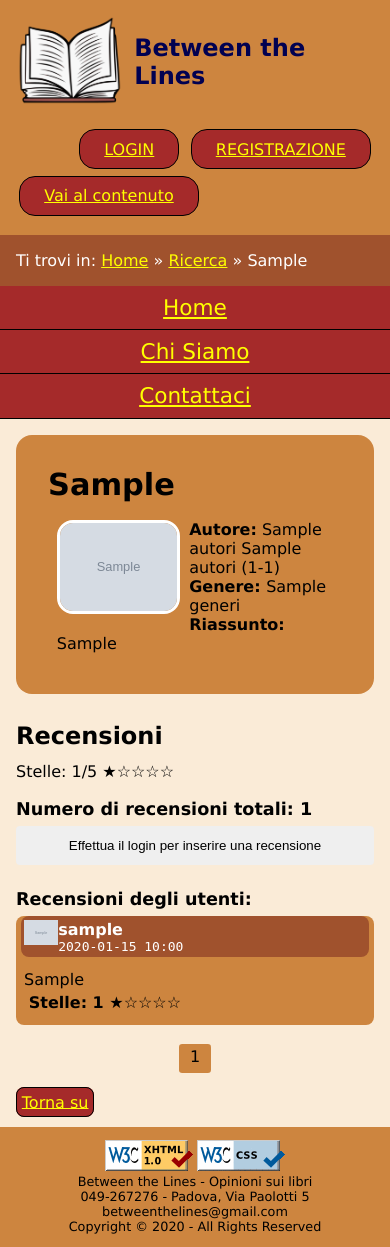
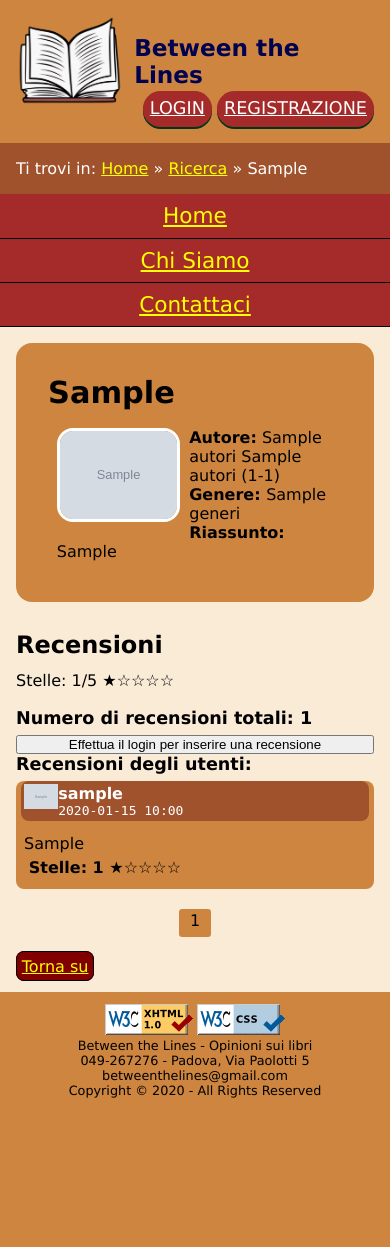
Before and after one commit to SimoDR/between-the-lines, a PHP site: page /php/dettagliLibro.php?id_libro=1 in a window 390 px wide. After the commit the page ends 1098 px from the top, so only its background shows below. Run offline with PHP 8.4, Linux system fonts and the light colour scheme; tables that the repository leaves empty hold one stand-in row (values such as "Sample post"); grey boxes marked "Sample" are stand-in pictures.

Commit message:
Revert "bea merda"
This reverts commit 7ff2657333fff29916f9d4a9d0a6a3091b569144.

```diff
--- a/CSS/print.css
+++ b/CSS/print.css
@@ -1,3 +1,4 @@
+/*  -------------  generale  ------------  */
 * {
   background: transparent;
   color: black;
@@ -15,7 +16,7 @@ body {
   padding: 0;
   width: 100%;
 }
-
+/*  links  */
 a {
     color: black;
     word-wrap: break-word;
@@ -29,6 +30,9 @@ a[href^="https://"]:after {
 a[href^="javascript:"]:after,
 a[href^="#"]:after {
   content: ""; }
+#header {
+  text-align: center;
+}
 
 img {
   max-width: 100%;
@@ -48,6 +52,7 @@ select {
 #userButtons,
 .hdrButton,
 .turnBack,
+.toContent
 .pageNumbers {
   display: none;
 }
@@ -57,6 +62,7 @@ select {
 }
 
 #footer ul {
+  text-align: center;
   list-style-type: none;
 }
 
--- a/CSS/style.css
+++ b/CSS/style.css
@@ -88,9 +88,17 @@ body {
 
 }
 
-.turnBackLink, .toContent {
+.toContent {
+	position: absolute;
+	height: 1px;
+	width: 1px;
+	overflow: hidden;
+	clip: rect(1px, 1px, 1px, 1px);
+}
+
+.turnBackLink {
     border: 1px solid black;
-    background-color: brown;
+    background-color: maroon;
     padding: 0.3em;
     text-align: center;
     border-radius: 0.5em;
@@ -170,6 +178,7 @@ body {
 
 #menu ul li{
     list-style: none;
+    color: white;
     background-color: brown;
     text-align: center;
     border-bottom: 1px solid black;
@@ -211,11 +217,7 @@ label {
 
 /* Style the submit button */
 input[type=submit] {
-    border: none;
-    border-radius: 4px;
-    cursor: pointer;
    float: right;
-    padding: 12px 20px;
 }
 
 /* Style the container */
@@ -598,11 +602,16 @@ ul.proPic img {
     margin-bottom: 0.3em;
 }
 
-input.reviewButton {
+#insertReviewButton {
     margin-top: 0.5em;
     margin-bottom: 0.5em;
     float:none;
 }
+#reviewArea .reviewDetails .button {
+    border: 1px solid white;
+    padding: 0.5em;
+}
+
 
 .reviewDetails img {
   float: left;
@@ -884,15 +899,15 @@ li.review {
     }
 }
 
-@media screen and (max-width: 600px) {
+@media screen and (max-width: 585px) {
     .col-25, .col-50, .col-75, input[type=submit] {
         width: 100%;
         margin-top: 0;
     }
 
     h1 {
-        font-size: 1.5em;
-                margin-bottom: 1.5em;
+        font-size: 1.45em;
+        margin-bottom: 0;
 
     }
 
@@ -910,6 +925,30 @@ li.review {
         width: 40%;
         padding: 0.6em 0em 0.6em 0em;
 
+    }
+
+    .formLabel {
+        font-size: 1.4em;
+        line-height: 1.3;
+    }
+
+    #header .button {
+        width: auto;
+        padding: 0.4em;
+        margin: 0;
+        margin-top: 0.2em;
+        /*margin-left: 0;*/
+        /*margin-right: 1%;*/
+    }
+
+
+    .button {
+      text-align: center;
+      width: 100%;
+      }
+
+      #toHide {
+          display: none;
       }
 
 }
@@ -943,11 +983,13 @@ option:checked {
     display: inline-block;
     font-size: 1.1em;
     line-height: 1.25;
-  padding: .8em 1.7em;
+    padding: .6em 1.3em;
     position: relative;
     vertical-align: top;
     margin: 3px;
+    border-radius: 1em;
 }
+
   .button:hover, .button:focus {
     background-color: #2A1B0E;
 }
@@ -981,10 +1023,8 @@ option:checked {
     top: -10%;
 }
 @media (max-width: 640px) {
-.button {
-  text-align: center;
-  width: 100%;
-  }
+
+
 }
 
 /*.button:focus {
--- a/HTML/dettagliLibro.html
+++ b/HTML/dettagliLibro.html
@@ -38,6 +38,7 @@
                 <div>
                     <h2><LIBRO_TITOLO/></h2>
                     <ELIMINA_LIBRO/>
+
                 </div>
                 <div id="bookFrontpage">
                     <img src="<LIBRO_COPERTINA/>" alt="<LIBRO_COPERTINA_ALT/>" />
--- a/HTML/inserisciRecensione.html
+++ b/HTML/inserisciRecensione.html
@@ -74,7 +74,7 @@
 
                                 <input type="hidden" name="ID_libro" value="<ID_LIBRO/>" />
                             </div>
-                            <input type="submit" class="button_okay" value="Invia recensione!"  id="reviewButton" />
+                            <input type="submit" class="button" value="Invia recensione!"  id="reviewButton" />
 
                         </fieldset>
                     </form>
--- a/HTML/template/header.html
+++ b/HTML/template/header.html
@@ -3,9 +3,9 @@
         <h1 xml:lang="en">Between the Lines</h1>
         <h2 xml:lang="en">A world of books for young and old people</h2>
         <div id="userButtons">
-            <a href="../php/login.php" class="hdrButton">LOGIN</a>
-            <a href="../php/registrazione.php" class="hdrButton">REGISTRAZIONE</a>
-            <a href="../php/logout.php" id="logout" class="hdrButton">LOGOUT</a>
+            <a href="../php/login.php" class="button">LOGIN</a>
+            <a href="../php/registrazione.php" class="button">REGISTRAZIONE</a>
+            <a href="../php/logout.php" class="button">LOGOUT</a>
         </div>
-        <a class="hdrButton" href="#content">Vai al contenuto</a>
+        <a class="toContent" href="#content">Vai al contenuto</a>
 </div>
--- a/php/dettagliLibro.php
+++ b/php/dettagliLibro.php
@@ -159,7 +159,7 @@ if (isset($_GET['id_libro']) && check_num($_GET['id_libro'])) {
                                 $eliminazioneRecensione = '<form action="dettagliLibro.php?id_libro=' . $ID_libro .'" method="post">
                                                         <div>
                                                             <input type="hidden" name="ID_recensione" value="' . $queryRecensioni[$i]['id_recensione'] .'"/>
-                                                            <input type="submit" value="Elimina recensione" class="buttonDelete"/>
+                                                            <input type="submit" value="Elimina recensione" class="button"/>
                                                         </div>
                                                         </form>';
                             }
@@ -223,7 +223,7 @@ if (isset($_GET['id_libro']) && check_num($_GET['id_libro'])) {
                         $inserimentoForm = '<div id="insertReviewButton"><form action="inserisciRecensione.php" method="post">
                                             <div>
                                                 <input type="hidden" name="ID_libro" value="' . $ID_libro .'"/>
-                                                <input type="submit" value="Inserisci recensione" class="reviewButton"/>
+                                                <input type="submit" value="Inserisci recensione" class="button"/>
                                             </div>
                                             </form></div>';
                     } else { // se admin
@@ -249,7 +249,7 @@ if (isset($_GET['id_libro']) && check_num($_GET['id_libro'])) {
                     $eliminazioneLibro .= ' <form action="dettagliLibro.php?id_libro=' . $ID_libro .'" method="post">
                                             <div>
                                                 <input type="hidden" name="ID_libro_eliminazione" value="' . $ID_libro .'"/>
-                                                <input type="submit" value="Elimina libro" class="buttonDelete"/>
+                                                <input type="submit" value="Elimina libro" class="button"/>
                                             </div>
                                             </form>';
                 }
--- a/php/setupPage.php
+++ b/php/setupPage.php
@@ -30,18 +30,18 @@ function addHeader(&$page)
                 if ($_SESSION['permesso'] == 0) { //se utente
 
                     // metto area utente al posto del login
-                    $header = str_replace('<a href="../php/login.php" class="hdrButton">LOGIN</a>',
-                        '<a href="../php/utente.php" class="hdrButton">Benvenut*, ' . $username . '! Vai alla tua area utente </a>'
+                    $header = str_replace('<a href="../php/login.php" class="button">LOGIN</a>',
+                        '<a href="../php/utente.php" class="button"><span id="toHide">Benvenut*, ' . $username . '! Vai alla tua </span>Area utente </a>'
                         , $header);
 
                 } else if ($_SESSION['permesso'] == 1) { //se admin
-                    $header = str_replace('<a href="../php/login.php" class="hdrButton">LOGIN</a>',
-                        '<a href="../php/utente.php" class="hdrButton">Benvenut*, admin! Vai al pannello di amministrazione </a>'
+                    $header = str_replace('<a href="../php/login.php" class="button">LOGIN</a>',
+                        '<a href="../php/utente.php" class="button"><span id="toHide">Benvenut*, amministratore! Vai all\'</span>Area admin</a>'
                         , $header);
                 }
 
                 //tolgo registrazione
-                $header = str_replace('<a href="../php/registrazione.php" class="hdrButton">REGISTRAZIONE</a>',
+                $header = str_replace('<a href="../php/registrazione.php" class="button">REGISTRAZIONE</a>',
                     "", $header);
             } else {
                 //errore connessione db
@@ -54,18 +54,18 @@ function addHeader(&$page)
     else {
 
         // rimuovi logout
-        $header = str_replace('<a href="../php/logout.php" id="logout" class="hdrButton">LOGOUT</a>',
+        $header = str_replace('<a href="../php/logout.php" class="button">LOGOUT</a>',
             "", $header);
 
         // se si è nella pagina di login
         if (preg_match("/^login\.php\?id_libro=\d+$|^login\.php$/", basename($_SERVER["REQUEST_URI"]))) {
             //rimuovi login
-            $header = str_replace('<a href="../php/login.php" class="hdrButton">LOGIN</a>',"", $header);
+            $header = str_replace('<a href="../php/login.php" class="button">LOGIN</a>',"", $header);
         }
         // se si è nella pagina di registrazione
         if (basename($_SERVER["REQUEST_URI"]) == "registrazione.php") {
             //rimuovi registrazione
-            $header = str_replace('<a href="../php/registrazione.php" class="hdrButton">REGISTRAZIONE</a>',
+            $header = str_replace('<a href="../php/registrazione.php" class="button">REGISTRAZIONE</a>',
                 "", $header);
         }
     }
@@ -81,13 +81,13 @@ function addMenu(&$page)
 
     // rimozione dei link circolari
     if(basename($_SERVER["REQUEST_URI"]) == "index.php") {
-        $menu = str_replace('<a href="index.php" class="hdrButton">Home</a>','<span class="hdrButton">Home</span>',$menu);
+        $menu = str_replace('<a href="index.php">Home</a>','Home',$menu);
     }
     if(basename($_SERVER["REQUEST_URI"]) == "chisiamo.php") {
-        $menu = str_replace('<a href="chisiamo.php" class="hdrButton">Chi Siamo</a>','<span class="hdrButton">Chi siamo</span>',$menu);
+        $menu = str_replace('<a href="chisiamo.php">Chi Siamo</a>','Chi siamo',$menu);
     }
     if(basename($_SERVER["REQUEST_URI"]) == "contatti.php") {
-        $menu = str_replace('<a href="contatti.php" class="hdrButton">Contattaci</a>','<span class="hdrButton">Contattaci</span>',$menu);
+        $menu = str_replace('<a href="contatti.php">Contattaci</a>','Contattaci',$menu);
     }
 
     $page = str_replace("<MENU/>", $menu, $page);
```
Also changed, not shown: other parts of CSS/style.css (+17 -17 lines). Lines whose indentation alone changed are shown as unchanged.
